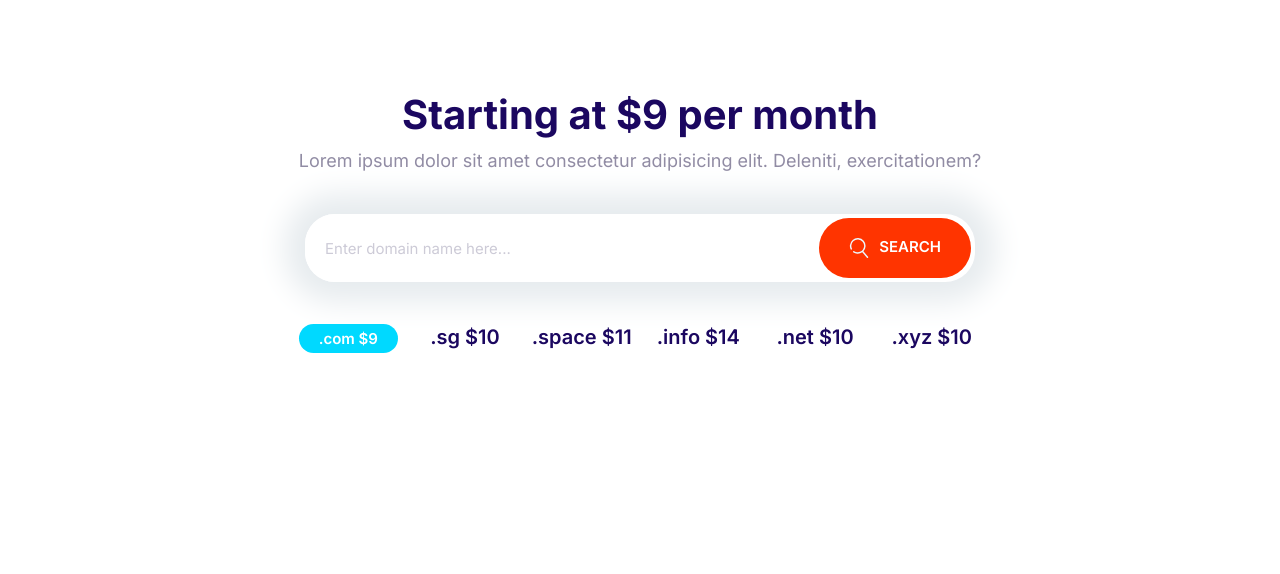
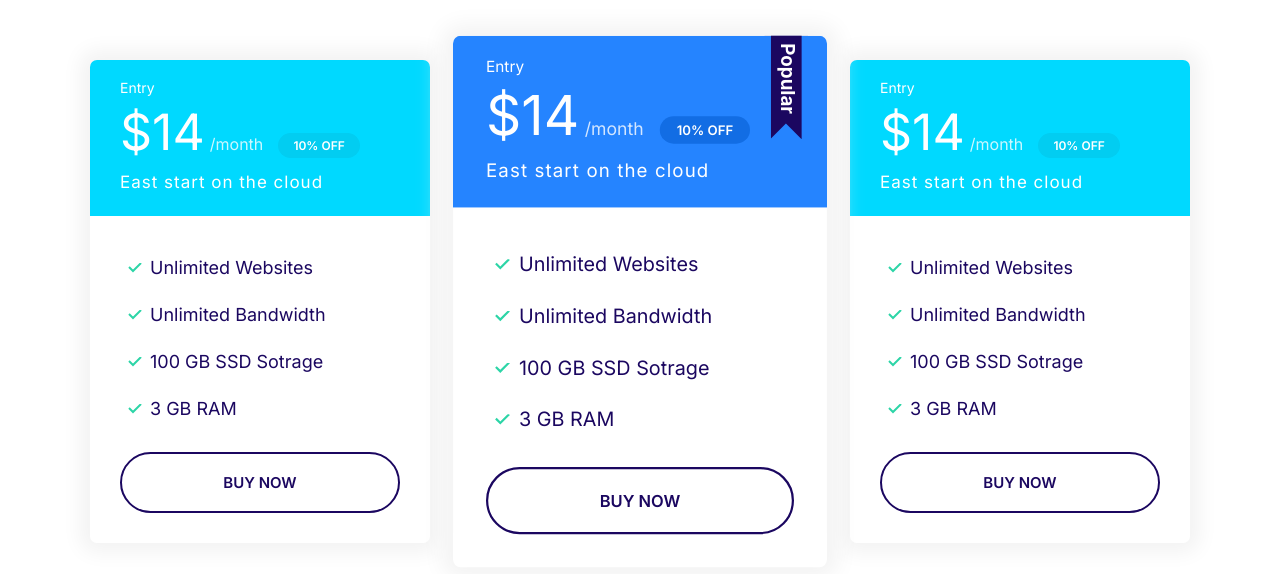
Before and after one commit to at-haa/moshify, a plain HTML site: page index.html in a window 1280 px wide. Drawn offline with Linux system fonts and the light colour scheme.

Commit message:
Build the plans block component.

```diff
--- a/css/styles.css
+++ b/css/styles.css
@@ -207,7 +207,7 @@ a {
   white-space: nowrap;
 }
 
-.btn .icon{
+.btn .icon {
   width: 2rem;
   height: 2rem;
   margin-right: 1rem;
@@ -321,6 +321,10 @@ a {
   color: #fff;
 }
 
+.card--primary .badge--primary {
+  background: #126de4;
+}
+
 .card--secondary .card__header {
   background: var(--color-secondary);
   color: #fff;
@@ -331,6 +335,9 @@ a {
 }
 
 /* Plans */
+.plan {
+  transition: transform 0.2s ease-out;
+}
 .plan__name {
   color: #fff;
   margin: 0;
@@ -360,6 +367,10 @@ a {
   margin-bottom: 2rem;
 }
 
+.plan--popular {
+  transform: scale(1.1);
+}
+
 .plan--popular .card__header {
   position: relative;
 }
@@ -371,6 +382,14 @@ a {
   right: 5%;
   top: -6px;
   width: 40px;
+}
+
+.plan:hover {
+  transform: scale(1.05);
+}
+
+.plan--popular:hover {
+  transform: scale(1.15);
 }
 
 @media screen and (min-width: 1024px) {
@@ -731,3 +750,13 @@ a {
     grid-template-columns: repeat(auto-fit, minmax(10rem, 1fr));
   }
 }
+
+/* Plans Block */
+.block-plans .grid {
+  gap: 8rem 4rem;
+}
+
+.block-plans .card {
+  max-width: 500px;
+  margin: 0 auto;
+}
--- a/index.html
+++ b/index.html
@@ -15,30 +15,71 @@
     <link rel="stylesheet" href="css/styles.css" />
   </head>
   <body>
-    <section class="block container block-domain">
-      <header class="block__header">
-        <h2>Starting at $9 per month</h2>
-        <p>
-          Lorem ipsum dolor sit amet consectetur adipisicing elit. Deleniti,
-          exercitationem?
-        </p>
-      </header>
-      <div class="input-group">
-        <input type="text" class="input" placeholder="Enter domain name here..." />
-        <button class="btn btn--accent">
-          <svg class="icon icon--white">
-            <use xlink:href="images/sprite.svg#search"></use></svg>Search
-        </button>
+    <section class="block container block-plans">
+      <div class="grid grid--1x3">
+        <div class="plan">
+          <div class="card card--secondary">
+            <header class="card__header">
+              <h3 class="plan__name">Entry</h3>
+              <span class="plan__price">$14</span>
+              <span class="plan__billing-cycle">/month</span>
+              <span class="badge badge--secondary badge--small">10% OFF</span>
+              <span class="plan__description">East start on the cloud</span>
+            </header>
+            <div class="card__body">
+              <ul class="list list--tick">
+                <li class="list__item">Unlimited Websites</li>
+                <li class="list__item">Unlimited Bandwidth</li>
+                <li class="list__item">100 GB SSD Sotrage</li>
+                <li class="list__item">3 GB RAM</li>
+              </ul>
+              <button class="btn btn--outline btn--block">Buy Now</button>
+            </div>
+          </div>
+        </div>
+        <div class="plan plan--popular">
+          <div class="card card--primary">
+            <header class="card__header">
+              <h3 class="plan__name">Entry</h3>
+              <span class="plan__price">$14</span>
+              <span class="plan__billing-cycle">/month</span>
+              <span class="badge badge--primary badge--small">10% OFF</span>
+              <span class="plan__description">East start on the cloud</span>
+            </header>
+            <div class="card__body">
+              <ul class="list list--tick">
+                <li class="list__item">Unlimited Websites</li>
+                <li class="list__item">Unlimited Bandwidth</li>
+                <li class="list__item">100 GB SSD Sotrage</li>
+                <li class="list__item">3 GB RAM</li>
+              </ul>
+              <button class="btn btn--outline btn--block">Buy Now</button>
+            </div>
+          </div>
+        </div>
+        <div class="plan">
+          <div class="card card--secondary">
+            <header class="card__header">
+              <h3 class="plan__name">Entry</h3>
+              <span class="plan__price">$14</span>
+              <span class="plan__billing-cycle">/month</span>
+              <span class="badge badge--secondary badge--small">10% OFF</span>
+              <span class="plan__description">East start on the cloud</span>
+            </header>
+            <div class="card__body">
+              <ul class="list list--tick">
+                <li class="list__item">Unlimited Websites</li>
+                <li class="list__item">Unlimited Bandwidth</li>
+                <li class="list__item">100 GB SSD Sotrage</li>
+                <li class="list__item">3 GB RAM</li>
+              </ul>
+              <button class="btn btn--outline btn--block">Buy Now</button>
+            </div>
+          </div>
+        </div>
       </div>
-      <ul class="list block-domain__prices">
-        <li><span class="badge badge--secondary">.com $9</span></li>
-        <li>.sg $10</li>
-        <li>.space $11</li>
-        <li>.info $14</li>
-        <li>.net $10</li>
-        <li>.xyz $10</li>
-      </ul>
     </section>
+
     <script src="js/main.js"></script>
   </body>
 </html>
```
Also changed, not shown: components/block-plans.html (added, +64 -0 lines).
